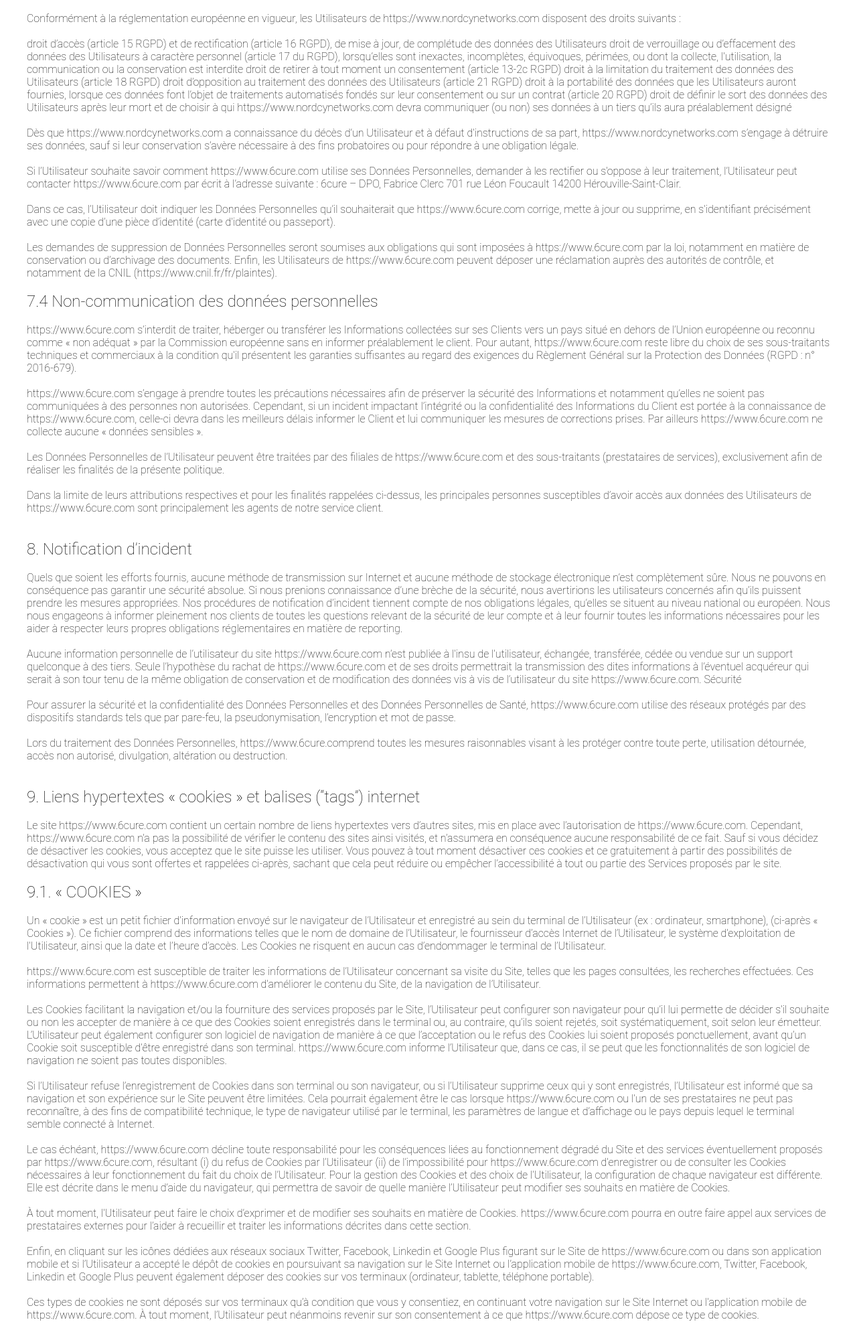
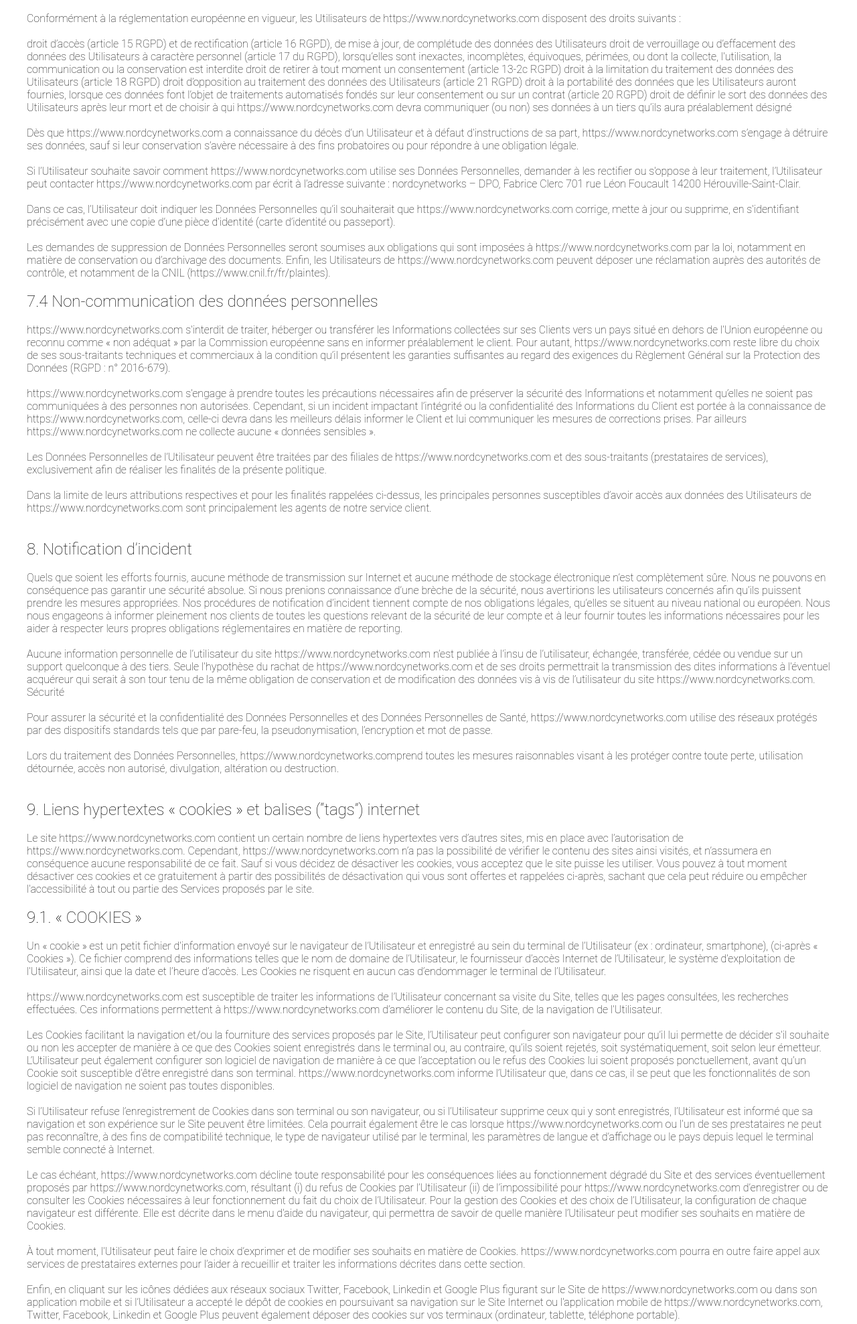
Before and after one commit to kapeupro/nordcy-networks, a PHP site: page /mentionslegal.php in a window 1280 px wide. Shown: the part 2585-4562 px from the top of the page at 67% size. Run offline with PHP 8.4, Linux system fonts and the light colour scheme; some libraries are stand-ins or nearby versions.

Commit message:
mentions legal

```diff
--- a/mentionslegal.php
+++ b/mentionslegal.php
@@ -184,40 +184,40 @@
     Dès que https://www.nordcynetworks.com a connaissance du décès d’un Utilisateur et à défaut d’instructions de sa part, https://www.nordcynetworks.com s’engage à détruire ses données,
     sauf si leur conservation s’avère nécessaire à des fins probatoires ou pour répondre à une obligation légale.
     <br><br>
-    Si l’Utilisateur souhaite savoir comment https://www.6cure.com utilise ses Données Personnelles, demander à les rectifier ou s’oppose à leur traitement,
-    l’Utilisateur peut contacter https://www.6cure.com par écrit à l’adresse suivante :
-    6cure – DPO, Fabrice Clerc
+    Si l’Utilisateur souhaite savoir comment https://www.nordcynetworks.com utilise ses Données Personnelles, demander à les rectifier ou s’oppose à leur traitement,
+    l’Utilisateur peut contacter https://www.nordcynetworks.com par écrit à l’adresse suivante :
+    nordcynetworks – DPO, Fabrice Clerc
     701 rue Léon Foucault 14200 Hérouville-Saint-Clair.
     <br><br>
 
-    Dans ce cas, l’Utilisateur doit indiquer les Données Personnelles qu’il souhaiterait que https://www.6cure.com corrige, mette à jour ou supprime,
+    Dans ce cas, l’Utilisateur doit indiquer les Données Personnelles qu’il souhaiterait que https://www.nordcynetworks.com corrige, mette à jour ou supprime,
     en s’identifiant précisément avec une copie d’une pièce d’identité (carte d’identité ou passeport).
     <br><br>
 
-    Les demandes de suppression de Données Personnelles seront soumises aux obligations qui sont imposées à https://www.6cure.com par la loi,
-    notamment en matière de conservation ou d’archivage des documents. Enfin, les Utilisateurs de https://www.6cure.com peuvent déposer une réclamation auprès des autorités de contrôle, et notamment
+    Les demandes de suppression de Données Personnelles seront soumises aux obligations qui sont imposées à https://www.nordcynetworks.com par la loi,
+    notamment en matière de conservation ou d’archivage des documents. Enfin, les Utilisateurs de https://www.nordcynetworks.com peuvent déposer une réclamation auprès des autorités de contrôle, et notamment
     de la CNIL (https://www.cnil.fr/fr/plaintes).
     <br> <br>
 
     <h2>7.4 Non-communication des données personnelles</h2>
     <br>
-    https://www.6cure.com s’interdit de traiter, héberger ou transférer les Informations collectées sur ses Clients vers un pays situé en dehors de l’Union européenne ou reconnu comme « non adéquat »
-    par la Commission européenne sans en informer préalablement le client. Pour autant, https://www.6cure.com reste libre du choix de ses sous-traitants techniques et commerciaux à la condition qu’il présentent
+    https://www.nordcynetworks.com s’interdit de traiter, héberger ou transférer les Informations collectées sur ses Clients vers un pays situé en dehors de l’Union européenne ou reconnu comme « non adéquat »
+    par la Commission européenne sans en informer préalablement le client. Pour autant, https://www.nordcynetworks.com reste libre du choix de ses sous-traitants techniques et commerciaux à la condition qu’il présentent
     les garanties suffisantes au regard des exigences du Règlement Général sur la Protection des Données (RGPD : n° 2016-679).
     <br><br>
 
-    https://www.6cure.com s’engage à prendre toutes les précautions nécessaires afin de préserver la sécurité des Informations et notamment
+    https://www.nordcynetworks.com s’engage à prendre toutes les précautions nécessaires afin de préserver la sécurité des Informations et notamment
     qu’elles ne soient pas communiquées à des personnes non autorisées. Cependant, si un incident impactant l’intégrité ou la confidentialité des Informations du Client est portée à la
-    connaissance de https://www.6cure.com, celle-ci devra dans les meilleurs délais informer le Client et lui communiquer les mesures de corrections prises. Par ailleurs
-    https://www.6cure.com ne collecte aucune « données sensibles ».
+    connaissance de https://www.nordcynetworks.com, celle-ci devra dans les meilleurs délais informer le Client et lui communiquer les mesures de corrections prises. Par ailleurs
+    https://www.nordcynetworks.com ne collecte aucune « données sensibles ».
     <br><br>
 
-    Les Données Personnelles de l’Utilisateur peuvent être traitées par des filiales de https://www.6cure.com et des sous-traitants (prestataires de services),
+    Les Données Personnelles de l’Utilisateur peuvent être traitées par des filiales de https://www.nordcynetworks.com et des sous-traitants (prestataires de services),
     exclusivement afin de réaliser les finalités de la présente politique.
     <br><br>
 
     Dans la limite de leurs attributions respectives et pour les finalités rappelées ci-dessus, les principales personnes susceptibles d’avoir accès aux données
-    des Utilisateurs de https://www.6cure.com sont principalement les agents de notre service client.
+    des Utilisateurs de https://www.nordcynetworks.com sont principalement les agents de notre service client.
     <br><br>
 
     </p>
@@ -231,17 +231,17 @@
     nos clients de toutes les questions relevant de la sécurité de leur compte et à leur fournir toutes les informations nécessaires pour les aider à respecter leurs propres obligations réglementaires en matière de reporting.
     <br><br>
 
-    Aucune information personnelle de l’utilisateur du site https://www.6cure.com n’est publiée à l’insu de l’utilisateur, échangée,
-    transférée, cédée ou vendue sur un support quelconque à des tiers. Seule l’hypothèse du rachat de https://www.6cure.com et de ses droits permettrait
-    la transmission des dites informations à l’éventuel acquéreur qui serait à son tour tenu de la même obligation de conservation et de modification des données vis à vis de l’utilisateur du site https://www.6cure.com.
+    Aucune information personnelle de l’utilisateur du site https://www.nordcynetworks.com n’est publiée à l’insu de l’utilisateur, échangée,
+    transférée, cédée ou vendue sur un support quelconque à des tiers. Seule l’hypothèse du rachat de https://www.nordcynetworks.com et de ses droits permettrait
+    la transmission des dites informations à l’éventuel acquéreur qui serait à son tour tenu de la même obligation de conservation et de modification des données vis à vis de l’utilisateur du site https://www.nordcynetworks.com.
     Sécurité
      <br><br>
 
     Pour assurer la sécurité et la confidentialité des Données Personnelles et des Données Personnelles de Santé,
-    https://www.6cure.com utilise des réseaux protégés par des dispositifs standards tels que par pare-feu, la pseudonymisation, l’encryption et mot de passe.
+    https://www.nordcynetworks.com utilise des réseaux protégés par des dispositifs standards tels que par pare-feu, la pseudonymisation, l’encryption et mot de passe.
     <br><br>
 
-    Lors du traitement des Données Personnelles, https://www.6cure.comprend toutes les mesures raisonnables visant à les protéger contre toute perte,
+    Lors du traitement des Données Personnelles, https://www.nordcynetworks.comprend toutes les mesures raisonnables visant à les protéger contre toute perte,
     utilisation détournée, accès non autorisé, divulgation, altération ou destruction.
         <br><br>
     </p>
@@ -250,8 +250,8 @@
     <h2>9. Liens hypertextes « cookies » et balises (“tags”) internet</h2>
     <br>
 
-    <p>Le site https://www.6cure.com contient un certain nombre de liens hypertextes vers d’autres sites, mis en place avec l’autorisation de
-    https://www.6cure.com. Cependant, https://www.6cure.com n’a pas la possibilité de vérifier le contenu des sites ainsi visités, et n’assumera en conséquence aucune responsabilité de ce fait.
+    <p>Le site https://www.nordcynetworks.com contient un certain nombre de liens hypertextes vers d’autres sites, mis en place avec l’autorisation de
+    https://www.nordcynetworks.com. Cependant, https://www.nordcynetworks.com n’a pas la possibilité de vérifier le contenu des sites ainsi visités, et n’assumera en conséquence aucune responsabilité de ce fait.
     Sauf si vous décidez de désactiver les cookies, vous acceptez que le site puisse les utiliser. Vous pouvez à tout moment désactiver ces cookies et ce gratuitement
     à partir des possibilités de désactivation qui vous sont offertes et rappelées ci-après, sachant que cela peut réduire ou empêcher l’accessibilité à tout ou partie des Services proposés par le site.
     <br><br>
@@ -264,63 +264,63 @@
     de l’Utilisateur, le système d’exploitation de l’Utilisateur, ainsi que la date et l’heure d’accès. Les Cookies ne risquent en aucun cas d’endommager le terminal de l’Utilisateur.
     <br><br>
 
-    https://www.6cure.com est susceptible de traiter les informations de l’Utilisateur concernant sa visite du Site, telles que les pages consultées, les recherches effectuées.
-    Ces informations permettent à https://www.6cure.com d’améliorer le contenu du Site, de la navigation de l’Utilisateur.
+    https://www.nordcynetworks.com est susceptible de traiter les informations de l’Utilisateur concernant sa visite du Site, telles que les pages consultées, les recherches effectuées.
+    Ces informations permettent à https://www.nordcynetworks.com d’améliorer le contenu du Site, de la navigation de l’Utilisateur.
     <br><br>
 
     Les Cookies facilitant la navigation et/ou la fourniture des services proposés par le Site, l’Utilisateur peut configurer son navigateur pour qu’il lui permette de décider s’il souhaite
     ou non les accepter de manière à ce que des Cookies soient enregistrés dans le terminal ou, au contraire, qu’ils soient rejetés, soit systématiquement, soit selon leur émetteur.
     L’Utilisateur peut également configurer son logiciel de navigation de manière à ce que l’acceptation ou le refus des Cookies lui soient proposés ponctuellement, avant qu’un Cookie
-    soit susceptible d’être enregistré dans son terminal. https://www.6cure.com informe l’Utilisateur que, dans ce cas, il se peut que les fonctionnalités de son logiciel de navigation ne soient pas toutes disponibles.
+    soit susceptible d’être enregistré dans son terminal. https://www.nordcynetworks.com informe l’Utilisateur que, dans ce cas, il se peut que les fonctionnalités de son logiciel de navigation ne soient pas toutes disponibles.
     <br><br>
 
     Si l’Utilisateur refuse l’enregistrement de Cookies dans son terminal ou son navigateur, ou si l’Utilisateur supprime ceux qui y sont enregistrés, l’Utilisateur est informé
-    que sa navigation et son expérience sur le Site peuvent être limitées. Cela pourrait également être le cas lorsque https://www.6cure.com ou l’un de ses prestataires ne peut pas reconnaître,
+    que sa navigation et son expérience sur le Site peuvent être limitées. Cela pourrait également être le cas lorsque https://www.nordcynetworks.com ou l’un de ses prestataires ne peut pas reconnaître,
     à des fins de compatibilité technique, le type de navigateur utilisé par le terminal, les paramètres de langue et d’affichage ou le pays depuis lequel le terminal semble connecté à Internet.
     <br><br>
 
-    Le cas échéant, https://www.6cure.com décline toute responsabilité pour les conséquences liées au fonctionnement dégradé du Site et des services éventuellement proposés par https://www.6cure.com,
-    résultant (i) du refus de Cookies par l’Utilisateur (ii) de l’impossibilité pour https://www.6cure.com d’enregistrer ou de consulter les Cookies nécessaires à leur fonctionnement du fait du choix de l’Utilisateur.
+    Le cas échéant, https://www.nordcynetworks.com décline toute responsabilité pour les conséquences liées au fonctionnement dégradé du Site et des services éventuellement proposés par https://www.nordcynetworks.com,
+    résultant (i) du refus de Cookies par l’Utilisateur (ii) de l’impossibilité pour https://www.nordcynetworks.com d’enregistrer ou de consulter les Cookies nécessaires à leur fonctionnement du fait du choix de l’Utilisateur.
     Pour la gestion des Cookies et des choix de l’Utilisateur, la configuration de chaque navigateur est différente. Elle est décrite dans le menu d’aide du navigateur, qui permettra de savoir de quelle manière
     l’Utilisateur peut modifier ses souhaits en matière de Cookies.
     <br><br>
 
-    À tout moment, l’Utilisateur peut faire le choix d’exprimer et de modifier ses souhaits en matière de Cookies. https://www.6cure.com pourra en outre faire appel aux services de prestataires externes pour
+    À tout moment, l’Utilisateur peut faire le choix d’exprimer et de modifier ses souhaits en matière de Cookies. https://www.nordcynetworks.com pourra en outre faire appel aux services de prestataires externes pour
     l’aider à recueillir et traiter les informations décrites dans cette section.
     <br><br>
 
-    Enfin, en cliquant sur les icônes dédiées aux réseaux sociaux Twitter, Facebook, Linkedin et Google Plus figurant sur le Site de https://www.6cure.com ou dans son application mobile et si l’Utilisateur
-    a accepté le dépôt de cookies en poursuivant sa navigation sur le Site Internet ou l’application mobile de https://www.6cure.com, Twitter, Facebook, Linkedin et Google Plus peuvent également déposer
+    Enfin, en cliquant sur les icônes dédiées aux réseaux sociaux Twitter, Facebook, Linkedin et Google Plus figurant sur le Site de https://www.nordcynetworks.com ou dans son application mobile et si l’Utilisateur
+    a accepté le dépôt de cookies en poursuivant sa navigation sur le Site Internet ou l’application mobile de https://www.nordcynetworks.com, Twitter, Facebook, Linkedin et Google Plus peuvent également déposer
     des cookies sur vos terminaux (ordinateur, tablette, téléphone portable).
     <br><br>
 
-    Ces types de cookies ne sont déposés sur vos terminaux qu’à condition que vous y consentiez, en continuant votre navigation sur le Site Internet ou l’application mobile de https://www.6cure.com.
-    À tout moment, l’Utilisateur peut néanmoins revenir sur son consentement à ce que https://www.6cure.com dépose ce type de cookies.
+    Ces types de cookies ne sont déposés sur vos terminaux qu’à condition que vous y consentiez, en continuant votre navigation sur le Site Internet ou l’application mobile de https://www.nordcynetworks.com.
+    À tout moment, l’Utilisateur peut néanmoins revenir sur son consentement à ce que https://www.nordcynetworks.com dépose ce type de cookies.
     <br>
     </p>
     <br>
     <h2>9.2. BALISES (“TAGS”) INTERNET</h2>
     <br>
 
-    <p>https://www.6cure.com peut employer occasionnellement des balises Internet (également appelées « tags », ou balises d’action, GIF à un pixel, GIF transparents, GIF invisibles et GIF un à un) et
+    <p>https://www.nordcynetworks.com peut employer occasionnellement des balises Internet (également appelées « tags », ou balises d’action, GIF à un pixel, GIF transparents, GIF invisibles et GIF un à un) et
     les déployer par l’intermédiaire d’un partenaire spécialiste d’analyses Web susceptible de se trouver (et donc de stocker les informations correspondantes, y compris l’adresse IP de l’Utilisateur) dans un pays étranger.
     <br><br>
 
     Ces balises sont placées à la fois dans les publicités en ligne permettant aux internautes d’accéder au Site, et sur les différentes pages de celui-ci.
     <br><br>
 
-    Cette technologie permet à https://www.6cure.com d’évaluer les réponses des visiteurs face au Site et l’efficacité de ses actions (par exemple, le nombre
+    Cette technologie permet à https://www.nordcynetworks.com d’évaluer les réponses des visiteurs face au Site et l’efficacité de ses actions (par exemple, le nombre
     de fois où une page est ouverte et les informations consultées), ainsi que l’utilisation de ce Site par l’Utilisateur.
     <br><br>
 
     Le prestataire externe pourra éventuellement recueillir des informations sur les visiteurs du Site et d’autres sites Internet grâce à ces balises, constituer
-    des rapports sur l’activité du Site à l’attention de https://www.6cure.com, et fournir d’autres services relatifs à l’utilisation de celui-ci et d’Internet.
+    des rapports sur l’activité du Site à l’attention de https://www.nordcynetworks.com, et fournir d’autres services relatifs à l’utilisation de celui-ci et d’Internet.
     <br><br>
     </p>
 
     <h2>10. Droit applicable et attribution de juridiction.</h2>
 
-    <p>Tout litige en relation avec l’utilisation du site https://www.6cure.com est soumis au droit français. En dehors des cas où la loi ne le permet pas,
+    <p>Tout litige en relation avec l’utilisation du site https://www.nordcynetworks.com est soumis au droit français. En dehors des cas où la loi ne le permet pas,
     il est fait attribution exclusive de juridiction aux tribunaux compétents de Caen.
         <br>
     </p>
```
